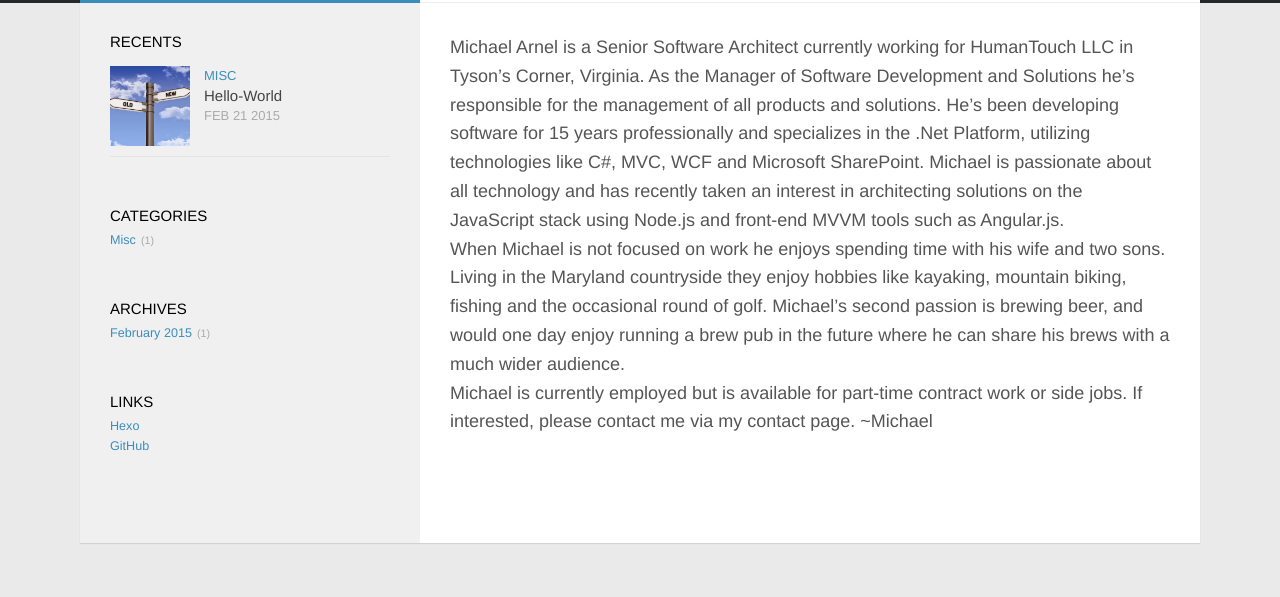
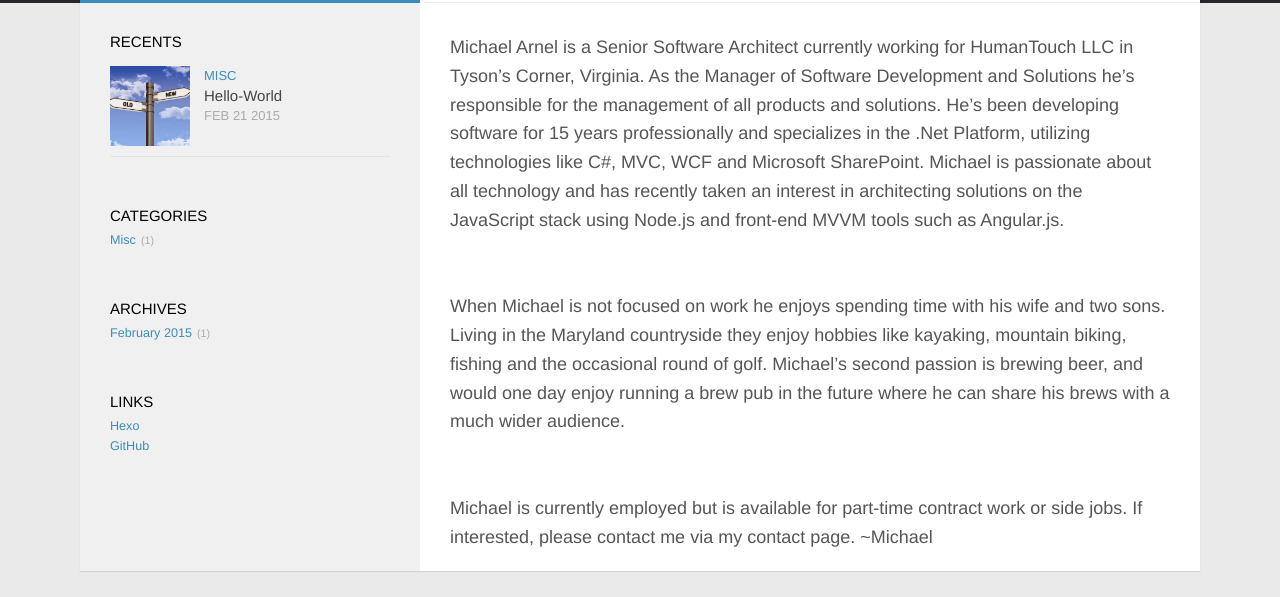
Before and after one commit to marnel/marnel.github.io, a plain HTML site: page about/index.html in a window 1280 px wide. Shown: the part 187-784 px from the top of the page. Drawn offline with nearby package versions, Linux system fonts and the light colour scheme; a script that the page names is missing; files whose address does not match are found by name; a web font is replaced by a local one.

Commit message:
formatted about text

```diff
--- a/about/index.html
+++ b/about/index.html
@@ -85,8 +85,8 @@
         <!--  -->
         <div class="article-entry" itemprop="articleBody">
             <p>Michael Arnel is a Senior Software Architect currently working for HumanTouch LLC in Tyson’s Corner, Virginia. As the Manager of Software Development and Solutions he’s responsible for the management of all products and solutions. He’s been developing software for 15 years professionally and specializes in the .Net Platform, utilizing technologies like C#, MVC, WCF and Microsoft SharePoint. Michael is passionate about all technology and has recently taken an interest in architecting solutions on the JavaScript stack using Node.js and front-end MVVM tools such as Angular.js.</p>
-<p>When Michael is not focused on work he enjoys spending time with his wife and two sons. Living in the Maryland countryside they enjoy hobbies like kayaking, mountain biking, fishing and the occasional round of golf. Michael’s second passion is brewing beer, and would one day enjoy running a brew pub in the future where he can share his brews with a much wider audience.</p>
-<p>Michael is currently employed but is available for part-time contract work or side jobs. If interested, please contact me via my contact page. ~Michael</p>
+<p><br><br>When Michael is not focused on work he enjoys spending time with his wife and two sons. Living in the Maryland countryside they enjoy hobbies like kayaking, mountain biking, fishing and the occasional round of golf. Michael’s second passion is brewing beer, and would one day enjoy running a brew pub in the future where he can share his brews with a much wider audience.</p>
+<p><br><br>Michael is currently employed but is available for part-time contract work or side jobs. If interested, please contact me via my contact page. ~Michael</p>
 
         </div>
     </div>
```
